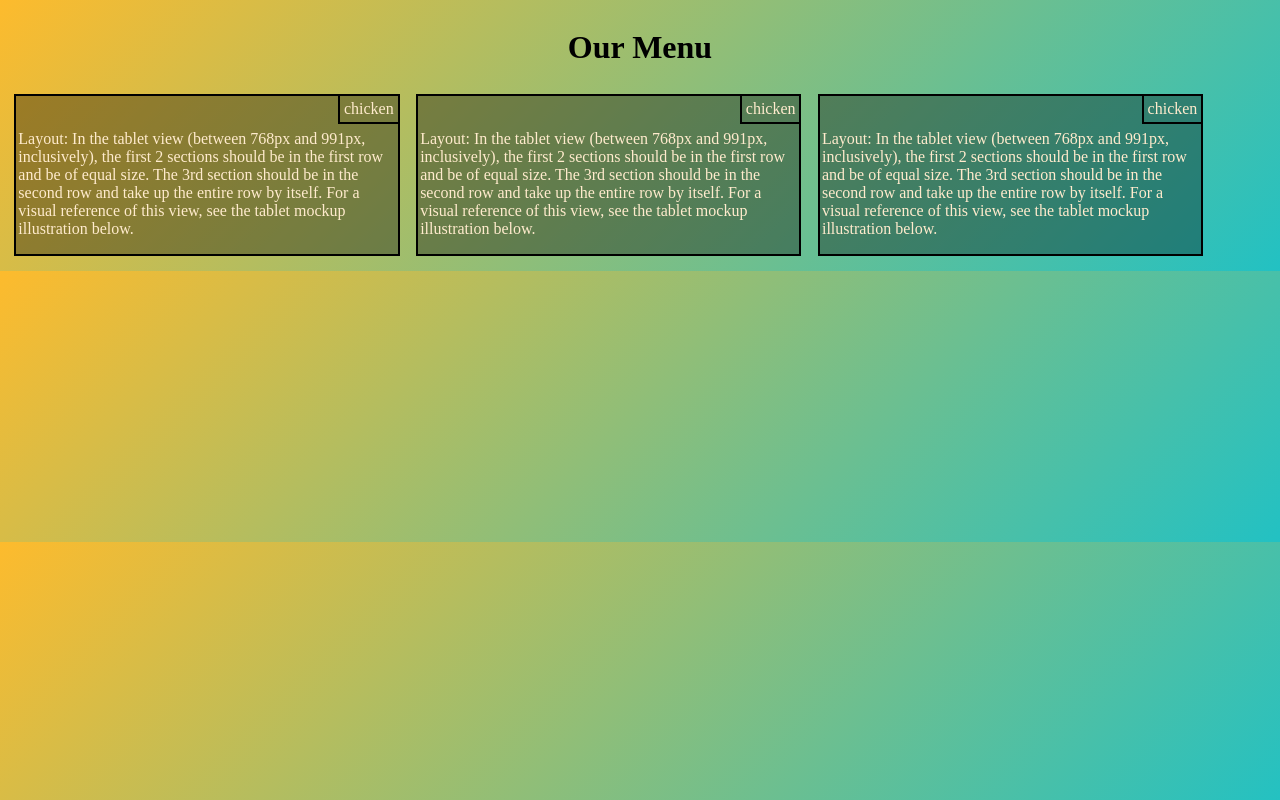
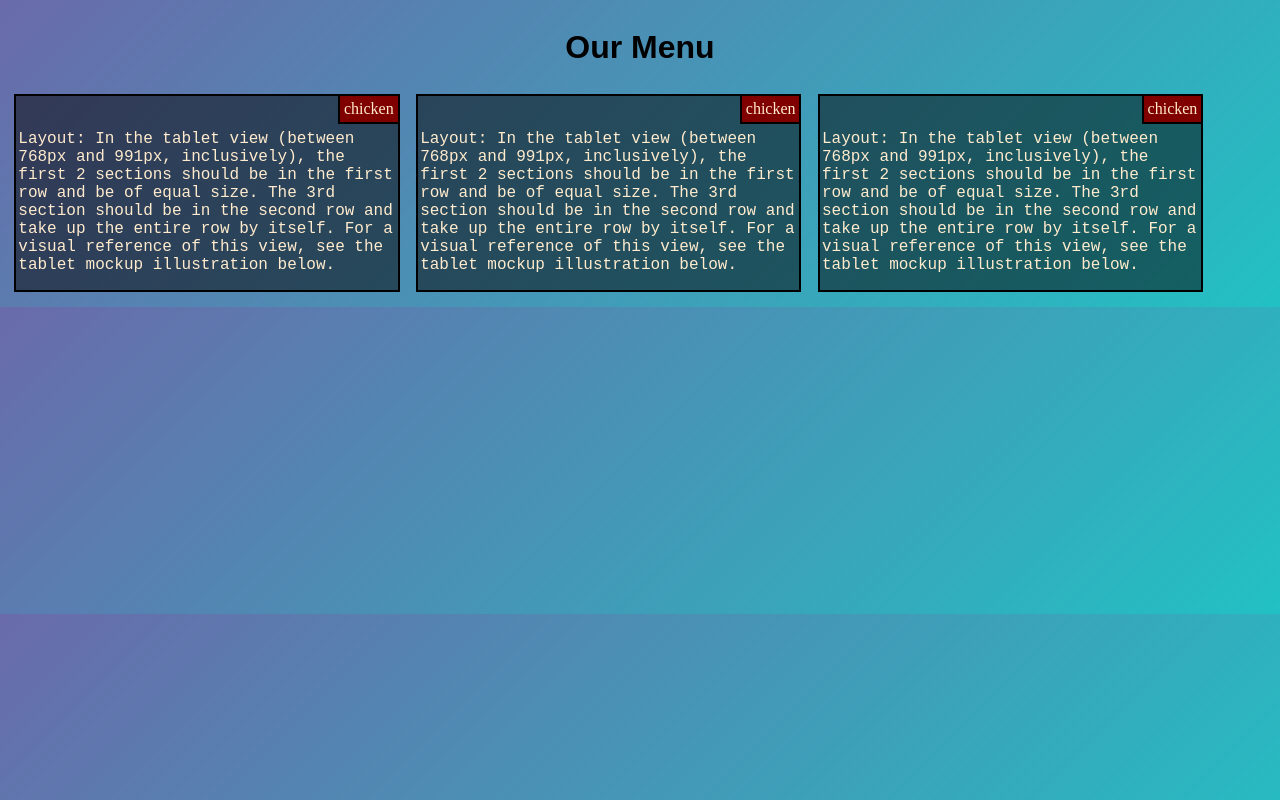
Before and after one commit to Nafixk16/k163897_assg1, a plain HTML site: page index.html in a window 1280 px wide. Drawn offline with Linux system fonts and the light colour scheme.

Commit message:
secondCommit

```diff
--- a/css/index.css
+++ b/css/index.css
@@ -4,11 +4,15 @@ body {
   background: linear-gradient(
     315deg,
     rgba(34, 193, 195, 1) 0%,
-    rgba(253, 187, 45, 1) 100%
+    rgba(4, 6, 112, 0.596) 100%
   );
 }
 h1 {
   text-align: center;
+  font-family: fantasy;
+}
+div > p {
+  font-family: 'Courier New', Courier, monospace;
 }
 .container {
   color: blanchedalmond;
@@ -19,13 +23,14 @@ h1 {
   margin: 0.5%;
   width: 30%;
   padding-left: 2px;
-  background-color: rgba(0, 0, 0, 0.342);
+  background-color: rgba(0, 0, 0, 0.493);
 }
 .tag {
   float: right;
   border-bottom: 2px solid black;
   border-left: 2px solid black;
   padding: 1%;
+  background-color: rgb(128, 0, 0);
 }
 
 @media screen and (max-width: 992px) {
```
